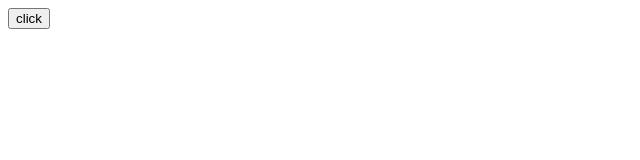
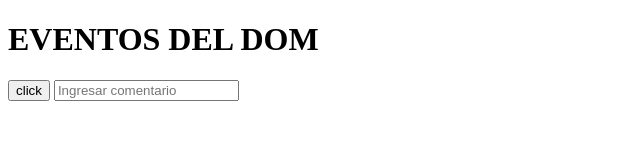
Before and after one commit to dannycornelio/cornelio_tarea_3, a plain HTML site: page index.html in a window 1280 px wide. Shown: the whole page, without its empty margins (0-640 px from the left). Drawn offline with Linux system fonts and the light colour scheme.

Commit message:
modificacion en el DOM

```diff
--- a/index.html
+++ b/index.html
@@ -3,10 +3,17 @@
 <head>
     <meta charset="UTF-8">
     <meta name="viewport" content="width=device-width, initial-scale=1.0">
-    <title>Document</title>
+    <title>EVENTOS DEL DOM</title>
 </head>
 <body>
+    <h1>EVENTOS DEL DOM</h1>
     <button onclick="funcionCLick">click</button>
+
+
+        <input type="text" id="textBox" placeholder="Ingresar comentario">
+        <p id="output"></p>
+
+
     <script src="script.js"></script>
 </body>
 </html>
```
